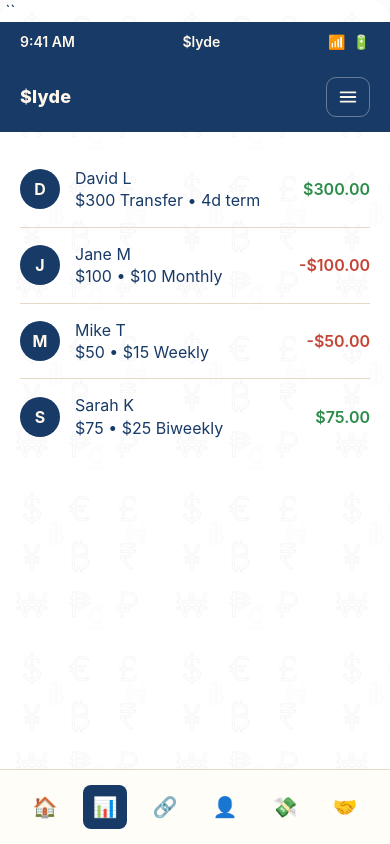
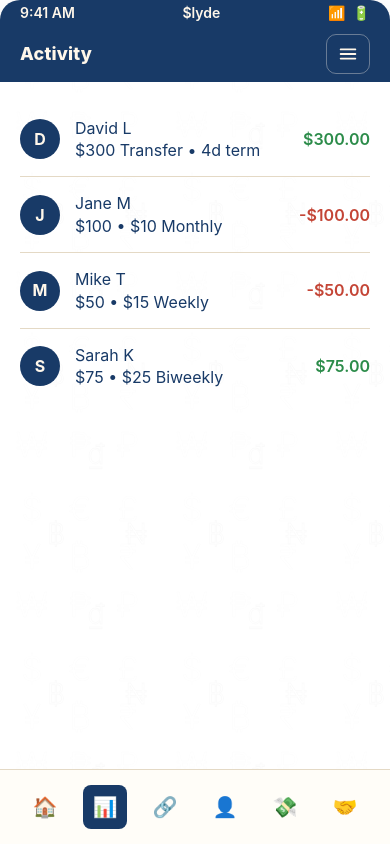
Before and after one commit to patalanocameron-ui/Slyde, a plain HTML site: page index.htm in a window 390 px wide. Both pictures are taken after a click on the button "Activity". Drawn offline with Linux system fonts and the light colour scheme.

Commit message:
Add files via upload

````diff
--- a/index.htm
+++ b/index.htm
@@ -35,11 +35,12 @@
     }
     @media (min-width:900px){ .app-container{max-width:none;width:100vw;height:100vh;border-radius:0;box-shadow:none} }
     .screen{display:none;flex-direction:column;height:100%;overflow:hidden}.screen.active{display:flex}
-    .content-area{flex:1;overflow:auto;padding:20px;padding-bottom:100px}@media (min-width:900px){ .content-area{padding:28px} }
+    .content-area{flex:1;overflow:auto;padding:20px;padding-bottom:140px}@media (min-width:900px){ .content-area{padding:28px} }
     .header{display:flex;flex-direction:column;background:var(--secondary);color:var(--primary);flex-shrink:0;position:relative}
-    .status-row{display:flex;justify-content:space-between;align-items:center;padding:10px 20px;font-size:14px;font-weight:600}
-    .nav-row{display:flex;align-items:center;justify-content:space-between;padding:15px 20px}
+    .status-row{display:flex;justify-content:space-between;align-items:center;padding:3px 20px;font-size:14px;font-weight:600}
+    .nav-row{display:flex;align-items:center;justify-content:space-between;padding:8px 20px}
     @media (min-width:900px){ .status-row{display:none} }
+    .brand{display:inline-flex;align-items:center;font-weight:800;letter-spacing:.2px}
     .brand-text{font-size:18px}
     @media (min-width:900px){ .brand-text{font-size:20px} }
     .hamburger{background:transparent;border:1px solid rgba(255,247,234,.35);border-radius:10px;color:var(--primary);padding:8px 10px;cursor:pointer;display:inline-flex;align-items:center;justify-content:center}
@@ -48,7 +49,6 @@
     .menu{display:none;position:absolute;right:16px;top:56px;z-index:20;background:var(--primary-2);border:1px solid var(--border);border-radius:12px;box-shadow:var(--shadow-lg);min-width:180px;overflow:hidden}
     .menu.open{display:block}.menu button{display:block;width:100%;text-align:left;background:transparent;border:none;color:var(--text);padding:10px 14px;cursor:pointer;font-size:14px}
     .menu button:hover{background:var(--primary-3)}
-    .brand{display:inline-flex;align-items:center;font-weight:800;letter-spacing:.2px}
     .login-container{padding:40px 20px;text-align:center;display:flex;flex-direction:column;justify-content:center;height:100%;max-width:520px;margin:0 auto}
     .logo{font-size:32px;font-weight:700;color:var(--secondary);margin-bottom:40px}
     .input-group{margin-bottom:20px;text-align:left}.input-label{display:block;margin-bottom:8px;font-weight:500}
@@ -127,8 +127,8 @@
     <defs>
       <pattern id="currency-tile" width="160" height="160" patternUnits="userSpaceOnUse">
         <rect width="160" height="160" fill="#ffffff" />
-        <g fill="none" stroke="#b7b7b7" stroke-width="0.9" stroke-linejoin="round" stroke-linecap="round"
-           paint-order="stroke" font-weight="300" font-size="34" text-anchor="middle" dominant-baseline="middle">
+        <g fill="none" stroke="#b7b7b7" stroke-width="0.6" stroke-linejoin="round" stroke-linecap="round"
+           paint-order="stroke" font-weight="300" font-size="34" text-anchor="middle" dominant-baseline="middle" opacity="0.3">
           <text x="32"  y="32">$</text>
           <text x="80"  y="32">€</text>
           <text x="128" y="32">£</text>
@@ -168,7 +168,6 @@
       </div>
     </section>
 
-```
 <section class="screen" id="dashboard" aria-labelledby="dash-title">
   <header class="header">
     <div class="status-row">
@@ -199,6 +198,7 @@
       </div>
     </div>
 
+```
 <section aria-labelledby="calc-title">
   <h3 id="calc-title" style="margin:0 0 8px 0;color:var(--secondary)">Loan Calculator</h3>
 
@@ -245,6 +245,8 @@
 </div>
 
 <button class="btn" id="viewActivityBtn" type="button">View All Activity</button>
+```
+
   </div>
 </section>
 
@@ -279,6 +281,7 @@
         <span class="chip" data-purpose="Auto">Auto</span>
       </div>
 
+```
   <div class="quick-amounts">
     <div class="quick-amount-input">
       <input class="input" id="custom-amount-borrow" type="text" placeholder="Custom ($0–$25,000)" inputmode="numeric" aria-label="Custom amount for borrowing">
@@ -331,6 +334,8 @@
   <button class="btn" id="selectLenderBtn" type="button">Select Lender</button>
   <button class="btn" id="submitBorrow" type="button" style="display:none">Submit Borrow Request</button>
 </div>
+```
+
   </div>
 </section>
 
@@ -358,6 +363,7 @@
     <div class="panel">
       <h4>Lend Offer</h4>
 
+```
   <div class="quick-amounts">
     <div class="quick-amount-input">
       <input class="input" id="custom-amount-lend" type="text" placeholder="Custom ($0–$25,000)" inputmode="numeric" aria-label="Custom amount to lend">
@@ -412,6 +418,8 @@
   <button class="btn-secondary btn" type="button" data-screen="dashboard">Back</button>
   <button class="btn" id="publishLend" type="button">Publish Lend Offer</button>
 </div>
+```
+
   </div>
 </section>
 
@@ -441,6 +449,7 @@
       <div class="balance-subtitle">Available Balance</div>
     </div>
 
+```
 <div class="connection-grid">
   <div class="connection-card" tabindex="0">
     <div class="connection-icon" aria-hidden="true">💳</div>
@@ -468,6 +477,8 @@
 </div>
 
 <button class="btn" id="addAccountBtn" type="button">Add Account</button>
+```
+
   </div>
 </section>
 
@@ -497,6 +508,7 @@
       <h3>John Smith</h3>
     </div>
 
+```
 <div class="profile-section">
   <div class="profile-field"><span>Username</span><span class="transaction-sub">Copilotwhfk</span></div>
   <div class="profile-field"><span>Email</span><span class="transaction-sub">john@example.com</span></div>
@@ -507,6 +519,8 @@
 
 <button class="btn btn-secondary" id="editProfileBtn" type="button" style="margin-bottom:15px">Edit Profile</button>
 <button class="btn" id="signOutBtn" type="button">Sign Out</button>
+```
+
   </div>
 </section>
 
@@ -516,7 +530,7 @@
       <span>9:41 AM</span><span>$lyde</span><span>📶&nbsp;&nbsp;🔋</span>
     </div>
     <div class="nav-row">
-      <div class="brand"><span class="brand-text" id="activity-title">$lyde</span></div>
+      <div class="brand"><span class="brand-text" id="activity-title">Activity</span></div>
       <button class="hamburger" id="hamburger4" aria-expanded="false" aria-controls="menu4" aria-label="Open menu">
         <svg viewBox="0 0 24 24" fill="none" aria-hidden="true"><path d="M4 7h16M4 12h16M4 17h16" stroke="currentColor" stroke-width="2" stroke-linecap="round"/></svg>
       </button>
@@ -609,9 +623,12 @@
       </div>
     </div>
 
+```
 <div class="inline-actions" style="margin-top:8px">
   <button class="btn-secondary btn" type="button" data-screen="borrow">Cancel</button>
 </div>
+```
+
   </div>
 </section>
 
@@ -623,7 +640,6 @@
   <button class="mobile-nav-btn" data-screen="borrow" type="button" aria-label="Borrow">💸</button>
   <button class="mobile-nav-btn" data-screen="lend" type="button" aria-label="Lend">🤝</button>
 </nav>
-```
 
   </div>
 
````
Lines whose indentation alone changed are shown as unchanged.
